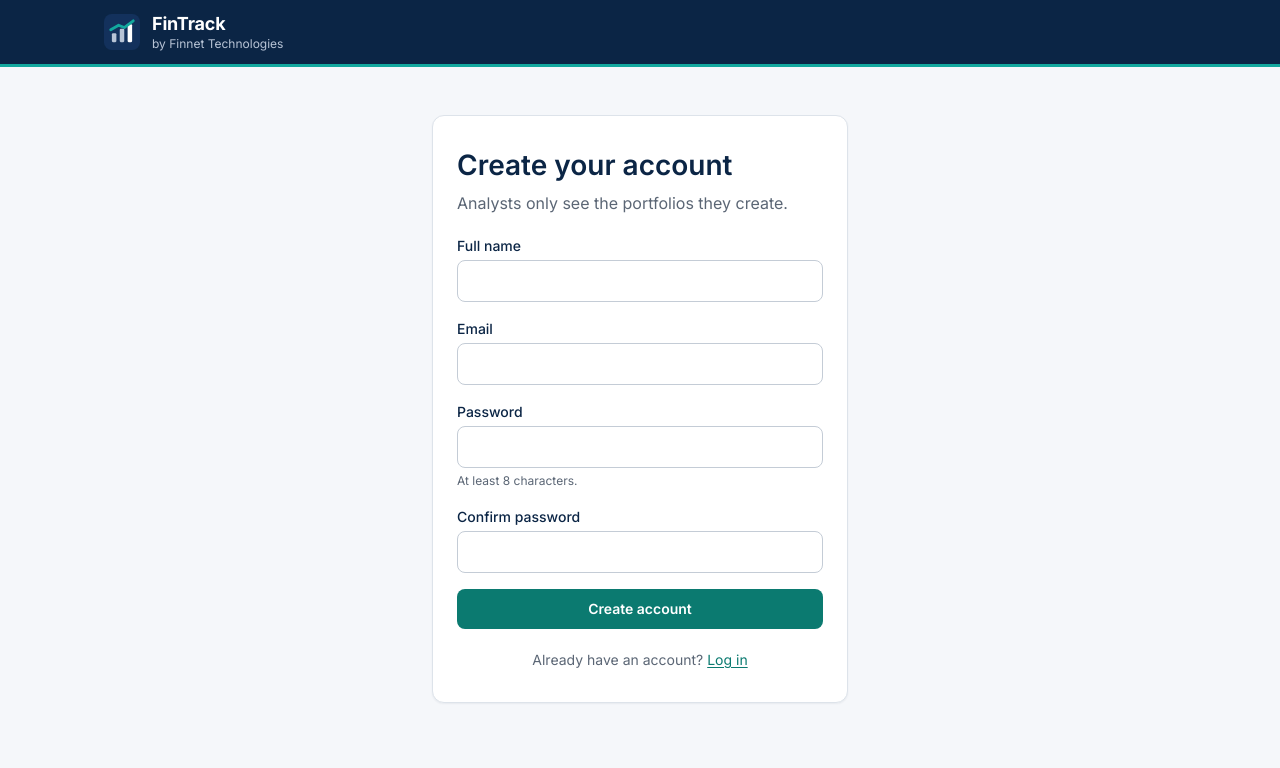
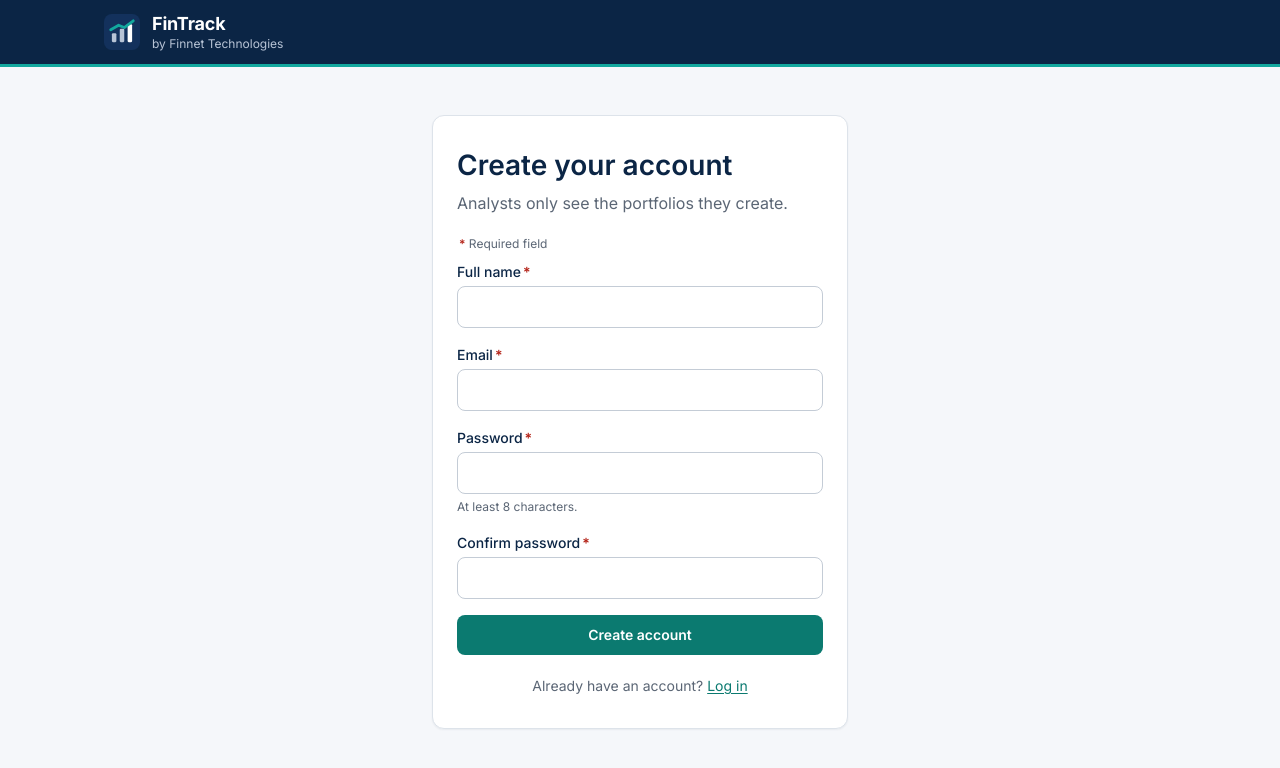
Before and after one commit to Nellie87/Fintrack, a React (Vite) app in the folder frontend/: page /register in a window 1280 px wide. Shown: the top 768 px of the page. Built offline with nearby package versions, Linux system fonts and the light colour scheme; no server answers.

Commit message:
style(ui): mark required fields and highlight delete actions

```diff
--- a/frontend/src/components/PortfolioForm.tsx
+++ b/frontend/src/components/PortfolioForm.tsx
@@ -4,6 +4,7 @@ import { zodResolver } from "@hookform/resolvers/zod";
 import { z } from "zod";
 import type { PortfolioInput } from "../api/types";
 import { applyServerErrors } from "../lib/applyServerErrors";
+import { RequiredMark, RequiredNote } from "./RequiredMark";
 import { TextField } from "./TextField";
 
 const schema = z.object({
@@ -43,16 +44,20 @@ export function PortfolioForm({ initial, submitLabel, onSubmit, onCancel }: Port
 
   return (
     <form className="form" onSubmit={submit} noValidate>
+      <RequiredNote />
       {formError && (
         <div className="alert alert--error" role="alert">
           {formError}
         </div>
       )}
-      <TextField label="Portfolio name" placeholder="e.g. Growth Equity" error={errors.name?.message} {...register("name")} />
-      <TextField label="Client name" placeholder="e.g. Acacia Family Trust" error={errors.clientName?.message} {...register("clientName")} />
+      <TextField required label="Portfolio name" placeholder="e.g. Growth Equity" error={errors.name?.message} {...register("name")} />
+      <TextField required label="Client name" placeholder="e.g. Acacia Family Trust" error={errors.clientName?.message} {...register("clientName")} />
 
       <fieldset className="field fieldset">
-        <legend className="field__label">Base currency</legend>
+        <legend className="field__label">
+          Base currency
+          <RequiredMark />
+        </legend>
         <div className="segmented">
           {(["KES", "USD"] as const).map((c) => (
             <label key={c} className="segmented__option">
--- /dev/null
+++ b/frontend/src/components/RequiredMark.tsx
@@ -0,0 +1,26 @@
+/**
+ * Red asterisk for compulsory fields. Screen readers hear "required" instead of "star"
+ * (the input itself also carries the `required` attribute).
+ */
+export function RequiredMark() {
+  return (
+    <>
+      <span className="required-mark" aria-hidden="true">
+        *
+      </span>
+      <span className="visually-hidden"> (required)</span>
+    </>
+  );
+}
+
+/** "* Required" legend shown at the top of a form. */
+export function RequiredNote() {
+  return (
+    <p className="required-note">
+      <span className="required-mark" aria-hidden="true">
+        *
+      </span>{" "}
+      Required field
+    </p>
+  );
+}
--- a/frontend/src/components/TextField.tsx
+++ b/frontend/src/components/TextField.tsx
@@ -1,4 +1,5 @@
 import { forwardRef, useId, type InputHTMLAttributes } from "react";
+import { RequiredMark } from "./RequiredMark";
 
 type TextFieldProps = InputHTMLAttributes<HTMLInputElement> & {
   label: string;
@@ -24,6 +25,7 @@ export const TextField = forwardRef<HTMLInputElement, TextFieldProps>(function T
     <div className={["field", className].filter(Boolean).join(" ")}>
       <label className="field__label" htmlFor={inputId}>
         {label}
+        {inputProps.required && <RequiredMark />}
       </label>
       <input
         ref={ref}
--- a/frontend/src/components/TransactionForm.tsx
+++ b/frontend/src/components/TransactionForm.tsx
@@ -6,6 +6,7 @@ import { ApiError } from "../api/client";
 import type { Currency, Holding, TransactionInput } from "../api/types";
 import { applyServerErrors } from "../lib/applyServerErrors";
 import { formatNumber } from "../lib/format";
+import { RequiredMark, RequiredNote } from "./RequiredMark";
 import { TextField } from "./TextField";
 
 /** Common Nairobi Securities Exchange tickers and Treasury bills, offered as suggestions. */
@@ -73,6 +74,7 @@ export function TransactionForm({ currency, holdings, knownInstruments, onSubmit
 
   return (
     <form className="form" onSubmit={submit} noValidate>
+      <RequiredNote />
       {formError && (
         <div className="alert alert--error" role="alert">
           {formError}
@@ -80,7 +82,10 @@ export function TransactionForm({ currency, holdings, knownInstruments, onSubmit
       )}
 
       <fieldset className="field fieldset">
-        <legend className="field__label">Type</legend>
+        <legend className="field__label">
+          Type
+          <RequiredMark />
+        </legend>
         <div className="segmented">
           {(["BUY", "SELL"] as const).map((t) => (
             <label key={t} className="segmented__option">
@@ -92,6 +97,7 @@ export function TransactionForm({ currency, holdings, knownInstruments, onSubmit
       </fieldset>
 
       <TextField
+        required
         label="Instrument"
         list={listId}
         autoComplete="off"
@@ -112,6 +118,7 @@ export function TransactionForm({ currency, holdings, knownInstruments, onSubmit
 
       <div className="form-row">
         <TextField
+          required
           label="Quantity"
           type="number"
           inputMode="decimal"
@@ -122,6 +129,7 @@ export function TransactionForm({ currency, holdings, knownInstruments, onSubmit
           {...register("quantity", { valueAsNumber: true })}
         />
         <TextField
+          required
           label={`Unit price (${currency})`}
           type="number"
           inputMode="decimal"
@@ -134,6 +142,7 @@ export function TransactionForm({ currency, holdings, knownInstruments, onSubmit
       </div>
 
       <TextField
+        required
         label="Trade date"
         type="date"
         max={today()}
--- a/frontend/src/components/TransactionTable.tsx
+++ b/frontend/src/components/TransactionTable.tsx
@@ -154,7 +154,7 @@ export function TransactionTable({
                   <td className="num">{formatNumber(t.unitPrice)}</td>
                   <td className="num">{formatAmount(t.total)}</td>
                   <td className="table__actions">
-                    <button type="button" className="btn btn--secondary btn--small" onClick={() => setDeleting(t)}>
+                    <button type="button" className="btn btn--danger-outline btn--small" onClick={() => setDeleting(t)}>
                       Delete
                       <span className="visually-hidden">
                         {` ${t.type} ${formatNumber(t.quantity)} ${t.instrument} on ${formatDate(t.tradeDate)}`}
--- a/frontend/src/pages/LoginPage.tsx
+++ b/frontend/src/pages/LoginPage.tsx
@@ -4,6 +4,7 @@ import { zodResolver } from "@hookform/resolvers/zod";
 import { z } from "zod";
 import { Link } from "react-router";
 import { useAuth } from "../auth/auth-context";
+import { RequiredNote } from "../components/RequiredMark";
 import { TextField } from "../components/TextField";
 import { applyServerErrors } from "../lib/applyServerErrors";
 import { usePageTitle } from "../lib/usePageTitle";
@@ -51,12 +52,14 @@ export function LoginPage() {
       <p className="auth-card__lead">Track client portfolios, trades and holdings.</p>
 
       <form className="form" onSubmit={onSubmit} noValidate>
+        <RequiredNote />
         {formError && (
           <div className="alert alert--error" role="alert">
             {formError}
           </div>
         )}
         <TextField
+          required
           label="Email"
           type="email"
           autoComplete="email"
@@ -64,6 +67,7 @@ export function LoginPage() {
           {...register("email")}
         />
         <TextField
+          required
           label="Password"
           type="password"
           autoComplete="current-password"
--- a/frontend/src/pages/PortfoliosPage.tsx
+++ b/frontend/src/pages/PortfoliosPage.tsx
@@ -89,7 +89,7 @@ export function PortfoliosPage() {
                   >
                     Edit<span className="visually-hidden"> {p.name}</span>
                   </button>
-                  <button type="button" className="btn btn--secondary btn--small" onClick={() => setDeleting(p)}>
+                  <button type="button" className="btn btn--danger-outline btn--small" onClick={() => setDeleting(p)}>
                     Delete<span className="visually-hidden"> {p.name}</span>
                   </button>
                 </div>
--- a/frontend/src/pages/RegisterPage.tsx
+++ b/frontend/src/pages/RegisterPage.tsx
@@ -4,6 +4,7 @@ import { zodResolver } from "@hookform/resolvers/zod";
 import { z } from "zod";
 import { Link } from "react-router";
 import { useAuth } from "../auth/auth-context";
+import { RequiredNote } from "../components/RequiredMark";
 import { TextField } from "../components/TextField";
 import { applyServerErrors } from "../lib/applyServerErrors";
 import { usePageTitle } from "../lib/usePageTitle";
@@ -61,13 +62,15 @@ export function RegisterPage() {
       <p className="auth-card__lead">Analysts only see the portfolios they create.</p>
 
       <form className="form" onSubmit={onSubmit} noValidate>
+        <RequiredNote />
         {formError && (
           <div className="alert alert--error" role="alert">
             {formError}
           </div>
         )}
-        <TextField label="Full name" autoComplete="name" error={errors.name?.message} {...register("name")} />
+        <TextField required label="Full name" autoComplete="name" error={errors.name?.message} {...register("name")} />
         <TextField
+          required
           label="Email"
           type="email"
           autoComplete="email"
@@ -75,6 +78,7 @@ export function RegisterPage() {
           {...register("email")}
         />
         <TextField
+          required
           label="Password"
           type="password"
           autoComplete="new-password"
@@ -83,6 +87,7 @@ export function RegisterPage() {
           {...register("password")}
         />
         <TextField
+          required
           label="Confirm password"
           type="password"
           autoComplete="new-password"
--- a/frontend/src/styles/components.css
+++ b/frontend/src/styles/components.css
@@ -658,3 +658,26 @@ th.num .sort-button {
     grid-template-columns: 1fr;
   }
 }
+
+/* ---------- Destructive buttons (red outline; solid on hover) ---------- */
+.btn--danger-outline {
+  background: var(--color-surface);
+  color: var(--color-danger);
+  border-color: var(--color-danger);
+}
+.btn--danger-outline:hover:not(:disabled) {
+  background: var(--color-danger);
+  color: var(--color-text-on-dark);
+}
+
+/* ---------- Required fields ---------- */
+.required-mark {
+  margin-left: 2px;
+  color: var(--color-danger);
+  font-weight: var(--weight-semibold);
+}
+.required-note {
+  margin-bottom: calc(-1 * var(--space-2));
+  font-size: var(--text-xs);
+  color: var(--color-text-muted);
+}
```
